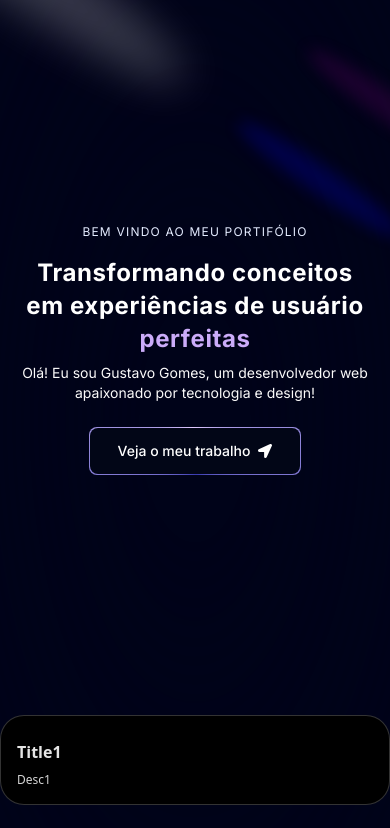
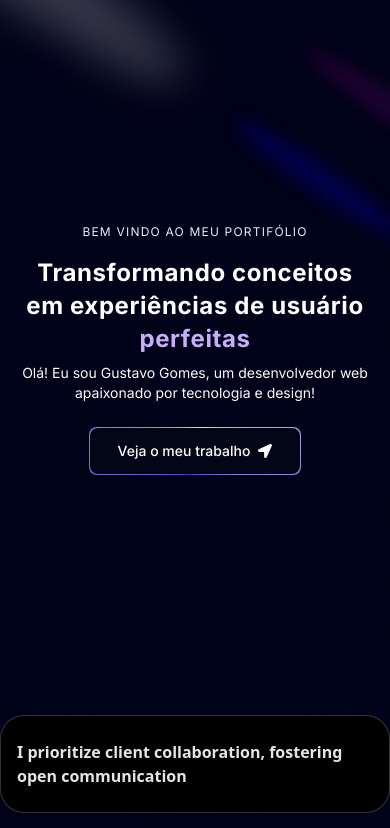
Before and after one commit to Gusthgomes/My_Portifolio, a Next.js app: page / in a window 390 px wide. Shown: the top 828 px of the page. Built offline with nearby package versions, Linux system fonts and the light colour scheme.

Commit message:
feat: adding new components to the grid

```diff
--- a/components/Grid.tsx
+++ b/components/Grid.tsx
@@ -1,10 +1,11 @@
+import { gridItems } from "@/data";
 import { BentoGrid, BentoGridItem } from "./ui/BentoGrid";
 
 const Grid = () => {
   return (
     <section id="about">
       <BentoGrid className="w-full py-20">
-        {[{ title: "Title1", description: "Desc1", id: 1 }].map((item) => (
+        {gridItems.map((item) => (
           <BentoGridItem
             id={item.id}
             key={item.id}
--- /dev/null
+++ b/data/index.ts
@@ -0,0 +1,217 @@
+export const navItems = [
+  { name: "About", link: "#about" },
+  { name: "Projects", link: "#projects" },
+  { name: "Testimonials", link: "#testimonials" },
+  { name: "Contact", link: "#contact" },
+];
+
+export const gridItems = [
+  {
+    id: 1,
+    title: "I prioritize client collaboration, fostering open communication ",
+    description: "",
+    className: "lg:col-span-3 md:col-span-6 md:row-span-4 lg:min-h-[60vh]",
+    imgClassName: "w-full h-full",
+    titleClassName: "justify-end",
+    img: "/b1.svg",
+    spareImg: "",
+  },
+  {
+    id: 2,
+    title: "I'm very flexible with time zone communications",
+    description: "",
+    className: "lg:col-span-2 md:col-span-3 md:row-span-2",
+    imgClassName: "",
+    titleClassName: "justify-start",
+    img: "",
+    spareImg: "",
+  },
+  {
+    id: 3,
+    title: "My tech stack",
+    description: "I constantly try to improve",
+    className: "lg:col-span-2 md:col-span-3 md:row-span-2",
+    imgClassName: "",
+    titleClassName: "justify-center",
+    img: "",
+    spareImg: "",
+  },
+  {
+    id: 4,
+    title: "Tech enthusiast with a passion for development.",
+    description: "",
+    className: "lg:col-span-2 md:col-span-3 md:row-span-1",
+    imgClassName: "",
+    titleClassName: "justify-start",
+    img: "/grid.svg",
+    spareImg: "/b4.svg",
+  },
+
+  {
+    id: 5,
+    title: "Currently building a JS Animation library",
+    description: "The Inside Scoop",
+    className: "md:col-span-3 md:row-span-2",
+    imgClassName: "absolute right-0 bottom-0 md:w-96 w-60",
+    titleClassName: "justify-center md:justify-start lg:justify-center",
+    img: "/b5.svg",
+    spareImg: "/grid.svg",
+  },
+  {
+    id: 6,
+    title: "Do you want to start a project together?",
+    description: "",
+    className: "lg:col-span-2 md:col-span-3 md:row-span-1",
+    imgClassName: "",
+    titleClassName: "justify-center md:max-w-full max-w-60 text-center",
+    img: "",
+    spareImg: "",
+  },
+];
+
+export const projects = [
+  {
+    id: 1,
+    title: "3D Solar System Planets to Explore",
+    des: "Explore the wonders of our solar system with this captivating 3D simulation of the planets using Three.js.",
+    img: "/p1.svg",
+    iconLists: ["/re.svg", "/tail.svg", "/ts.svg", "/three.svg", "/fm.svg"],
+    link: "https://github.com/adrianhajdin?tab=repositories",
+  },
+  {
+    id: 2,
+    title: "Yoom - Video Conferencing App",
+    des: "Simplify your video conferencing experience with Yoom. Seamlessly connect with colleagues and friends.",
+    img: "/p2.svg",
+    iconLists: ["/next.svg", "/tail.svg", "/ts.svg", "/stream.svg", "/c.svg"],
+    link: "https://github.com/adrianhajdin/zoom-clone",
+  },
+  {
+    id: 3,
+    title: "AI Image SaaS - Canva Application",
+    des: "A REAL Software-as-a-Service app with AI features and a payments and credits system using the latest tech stack.",
+    img: "/p3.svg",
+    iconLists: ["/re.svg", "/tail.svg", "/ts.svg", "/three.svg", "/c.svg"],
+    link: "https://github.com/adrianhajdin/ai_saas_app",
+  },
+  {
+    id: 4,
+    title: "Animated Apple Iphone 3D Website",
+    des: "Recreated the Apple iPhone 15 Pro website, combining GSAP animations and Three.js 3D effects..",
+    img: "/p4.svg",
+    iconLists: ["/next.svg", "/tail.svg", "/ts.svg", "/three.svg", "/gsap.svg"],
+    link: "https://github.com/adrianhajdin/iphone",
+  },
+];
+
+export const testimonials = [
+  {
+    quote:
+      "Collaborating with Adrian was an absolute pleasure. His professionalism, promptness, and dedication to delivering exceptional results were evident throughout our project. Adrian's enthusiasm for every facet of development truly stands out. If you're seeking to elevate your website and elevate your brand, Adrian is the ideal partner.",
+    name: "Michael Johnson",
+    title: "Director of AlphaStream Technologies",
+  },
+  {
+    quote:
+      "Collaborating with Adrian was an absolute pleasure. His professionalism, promptness, and dedication to delivering exceptional results were evident throughout our project. Adrian's enthusiasm for every facet of development truly stands out. If you're seeking to elevate your website and elevate your brand, Adrian is the ideal partner.",
+    name: "Michael Johnson",
+    title: "Director of AlphaStream Technologies",
+  },
+  {
+    quote:
+      "Collaborating with Adrian was an absolute pleasure. His professionalism, promptness, and dedication to delivering exceptional results were evident throughout our project. Adrian's enthusiasm for every facet of development truly stands out. If you're seeking to elevate your website and elevate your brand, Adrian is the ideal partner.",
+    name: "Michael Johnson",
+    title: "Director of AlphaStream Technologies",
+  },
+  {
+    quote:
+      "Collaborating with Adrian was an absolute pleasure. His professionalism, promptness, and dedication to delivering exceptional results were evident throughout our project. Adrian's enthusiasm for every facet of development truly stands out. If you're seeking to elevate your website and elevate your brand, Adrian is the ideal partner.",
+    name: "Michael Johnson",
+    title: "Director of AlphaStream Technologies",
+  },
+  {
+    quote:
+      "Collaborating with Adrian was an absolute pleasure. His professionalism, promptness, and dedication to delivering exceptional results were evident throughout our project. Adrian's enthusiasm for every facet of development truly stands out. If you're seeking to elevate your website and elevate your brand, Adrian is the ideal partner.",
+    name: "Michael Johnson",
+    title: "Director of AlphaStream Technologies",
+  },
+];
+
+export const companies = [
+  {
+    id: 1,
+    name: "cloudinary",
+    img: "/cloud.svg",
+    nameImg: "/cloudName.svg",
+  },
+  {
+    id: 2,
+    name: "appwrite",
+    img: "/app.svg",
+    nameImg: "/appName.svg",
+  },
+  {
+    id: 3,
+    name: "HOSTINGER",
+    img: "/host.svg",
+    nameImg: "/hostName.svg",
+  },
+  {
+    id: 4,
+    name: "stream",
+    img: "/s.svg",
+    nameImg: "/streamName.svg",
+  },
+  {
+    id: 5,
+    name: "docker.",
+    img: "/dock.svg",
+    nameImg: "/dockerName.svg",
+  },
+];
+
+export const workExperience = [
+  {
+    id: 1,
+    title: "Frontend Engineer Intern",
+    desc: "Assisted in the development of a web-based platform using React.js, enhancing interactivity.",
+    className: "md:col-span-2",
+    thumbnail: "/exp1.svg",
+  },
+  {
+    id: 2,
+    title: "Mobile App Dev - JSM Tech",
+    desc: "Designed and developed mobile app for both iOS & Android platforms using React Native.",
+    className: "md:col-span-2", // change to md:col-span-2
+    thumbnail: "/exp2.svg",
+  },
+  {
+    id: 3,
+    title: "Freelance App Dev Project",
+    desc: "Led the dev of a mobile app for a client, from initial concept to deployment on app stores.",
+    className: "md:col-span-2", // change to md:col-span-2
+    thumbnail: "/exp3.svg",
+  },
+  {
+    id: 4,
+    title: "Lead Frontend Developer",
+    desc: "Developed and maintained user-facing features using modern frontend technologies.",
+    className: "md:col-span-2",
+    thumbnail: "/exp4.svg",
+  },
+];
+
+export const socialMedia = [
+  {
+    id: 1,
+    img: "/git.svg",
+  },
+  {
+    id: 2,
+    img: "/twit.svg",
+  },
+  {
+    id: 3,
+    img: "/link.svg",
+  },
+];
```
